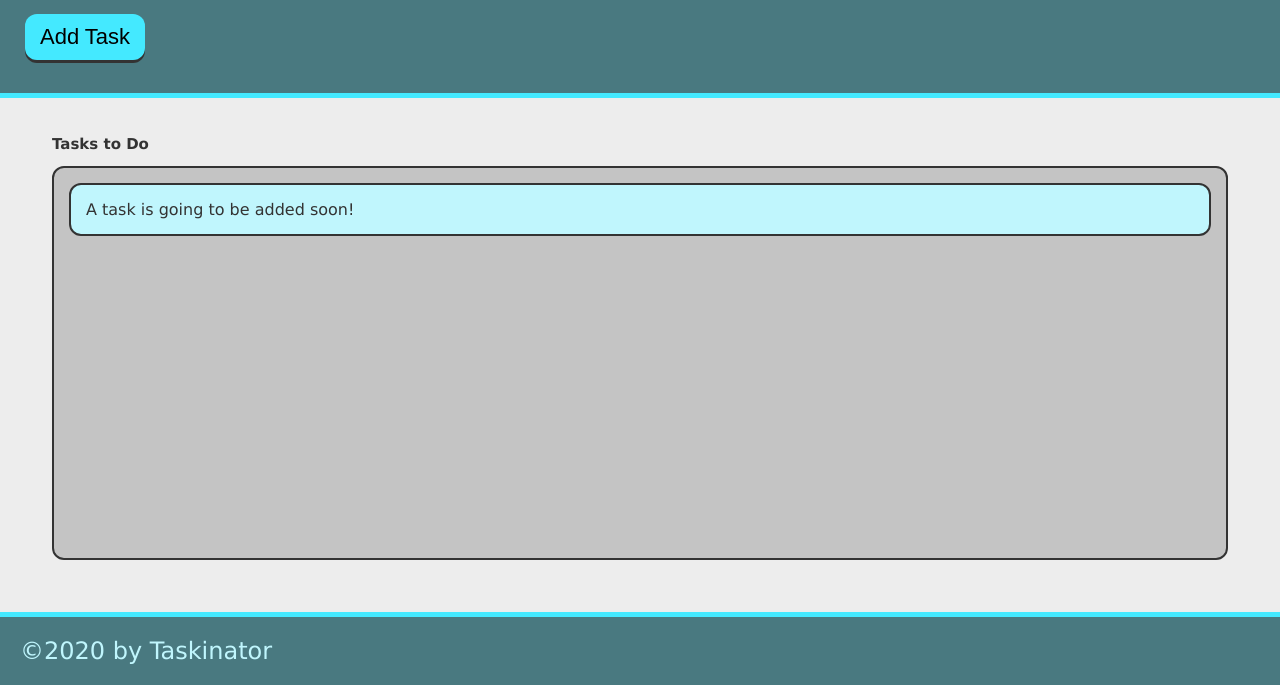
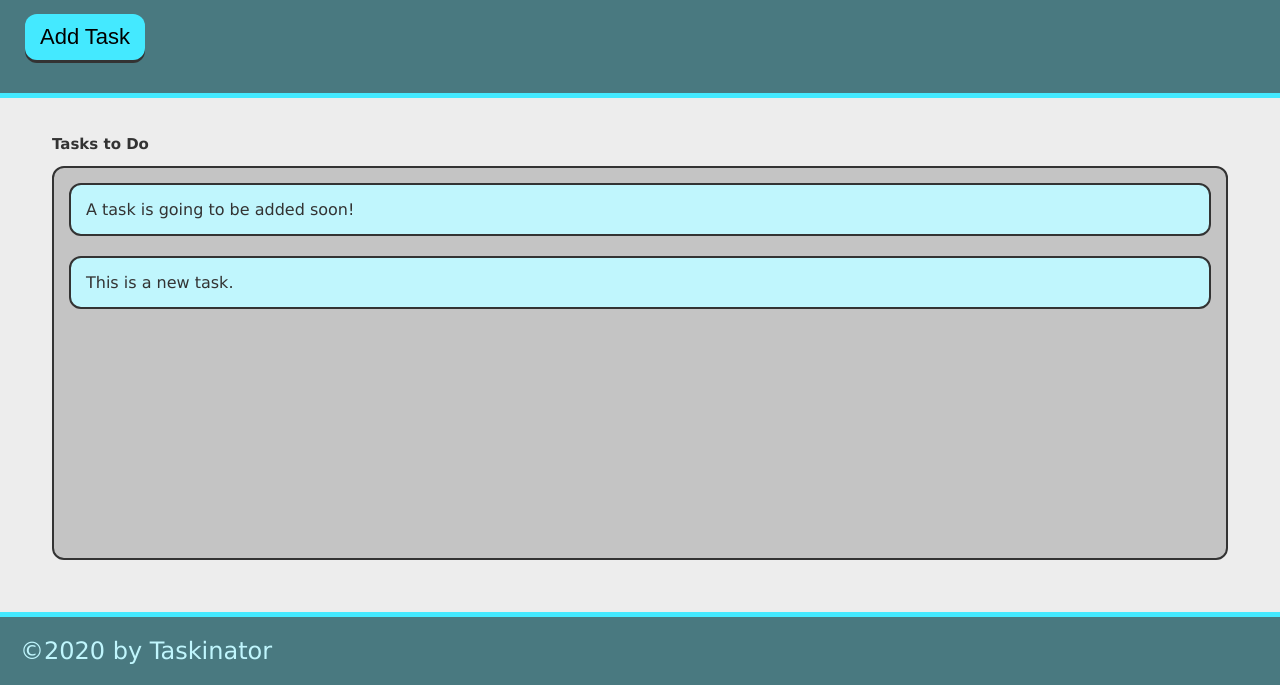
Before and after one commit to hansonjw/taskinator, a plain HTML site: page index.html in a window 1280 px wide. Both pictures are taken after a click on the button "Add Task". Shown: the part 115-800 px from the top of the page. Drawn offline with Linux system fonts and the light colour scheme.

Commit message:
Add button now creates tasks when clicked

```diff
--- a/assets/js/script.js
+++ b/assets/js/script.js
@@ -0,0 +1,20 @@
+var buttonEl = document.querySelector("#save-task");
+var tasksToDoEl = document.querySelector("#tasks-to-do");
+
+// buttonEl.addEventListener("click", function() {
+//   var listItemEl = document.createElement("li");
+//   listItemEl.className = "task-item";
+//   listItemEl.textContent = "This is a new task.";
+//   tasksToDoEl.appendChild(listItemEl);
+// });
+
+
+
+var createTaskHandler = function() {
+    var listItemEl = document.createElement("li");
+    listItemEl.className = "task-item";
+    listItemEl.textContent = "This is a new task.";
+    tasksToDoEl.appendChild(listItemEl);
+  }
+
+buttonEl.addEventListener("click", createTaskHandler);
--- a/index.html
+++ b/index.html
@@ -14,13 +14,13 @@
     <header>
         <h1 class="page-title">Taskinator</h1>
         <p>Click the button below to add a new task!</p>
-        <button class="btn">Add Task</button>
+        <button class="btn" id="save-task">Add Task</button>
     </header>
 
     <main class="page-content">
         <section class="task-list-wrapper">
             <h2 class="List Title">Tasks to Do</h2>
-            <ul class="task-list">
+            <ul class="task-list" id="tasks-to-do">
                 <li class="task-item">A task is going to be added soon!</li>
             </ul>
         </section>
```
